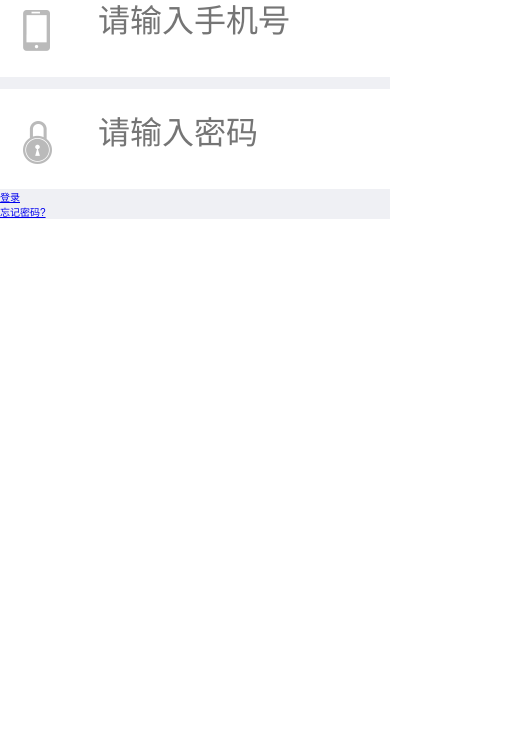
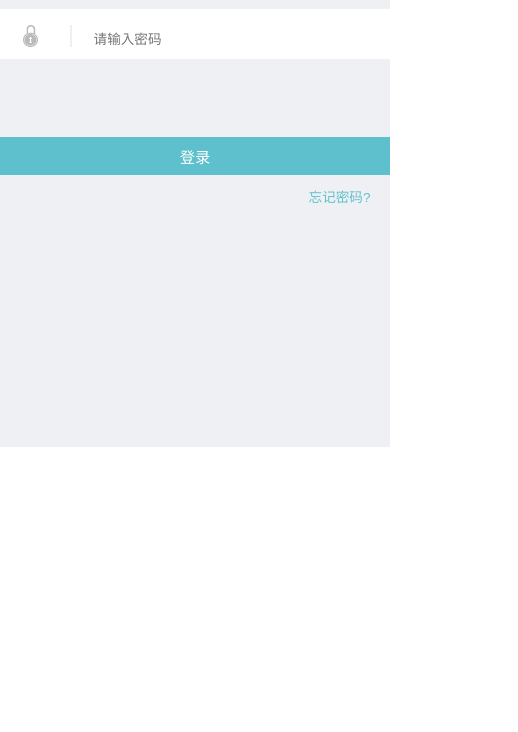
Before and after one commit to Tyno945/CSSTASK, a plain HTML site: page task4/task4.html in a window 390 px wide. Shown: the part 112-844 px from the top of the page, 518 px wide, since content can reach past the window. Drawn offline with Linux system fonts and the light colour scheme.

Commit message:
complete task4

```diff
--- a/task3/css/task3.css
+++ b/task3/css/task3.css
@@ -103,7 +103,7 @@ a {
     position: relative;
     left: 35%;
 }
-/*以下进行手机响应式设计*/
+/*以下进行手机自适应设计*/
 @media screen and (max-width: 580px){
     html {
         font-size: 42.5%;
--- a/task4/css/task4.css
+++ b/task4/css/task4.css
@@ -45,6 +45,10 @@ body {
     right: 5%;
 }
 
+.main {
+    height: 1008px;
+}
+
 form div {
     position: relative;
     height: 100px;
@@ -56,10 +60,52 @@ form img {
     position: absolute;
     top: 32%;
     left: 6%;
+    border-right: 2px solid #efefef;
+    padding-right: 8%;
 }
 input {
     border: 0;
     font-size: 3.2em;
-    padding: 10px 0 10px 20px;
+    padding: 2% 0 2% 4%;
     margin: 4% 0 0 20%;
+    color: #cccccc;
 }
+
+.login {
+    font-size: 3.6em;
+    text-align: center;
+    margin-top: 20%;
+    background: #5fc0cd;
+    padding: 2% 0;
+}
+
+.login a {
+    color: #ffffff;
+    text-decoration: none;
+}
+
+.forgetpwd {
+    color: #5fc0cd;
+    text-decoration: none;
+    font-size: 3.2em;
+    float: right;
+    margin-right: 5%;
+    margin-top: 3%;
+}
+
+/*以下进行手机自适应设计*/
+@media screen and (max-width: 580px){
+    html {
+        font-size: 42.5%;
+    }
+    .main{
+        height: 500px;
+    }
+    form img {
+        width: 15px;
+    }
+    form div {
+        height: 50px;
+        margin-top: 12px;
+    }
+}
--- a/task4/task4.html
+++ b/task4/task4.html
@@ -13,13 +13,13 @@
         <p>登录</p>
         <a class="register" href="#">注册</a>
     </div>
-    <div class="mian">
+    <div class="main">
         <form action="">
             <div class="phone"><img src="img/ico_phone.png" alt="ico_phone"><input type="text" name="phone" placeholder="请输入手机号"></div>
             <div class="password"><img src="img/ico_pwd.png" alt="ico_pwd"><input type="password" name="pwd" placeholder="请输入密码"></div>
         </form>
-        <div><a href="#">登录</a></div>
-        <a href="#">忘记密码?</a>
+        <div class="login"><a href="#">登录</a></div>
+        <a class="forgetpwd" href="#">忘记密码?</a>
     </div>
 </div>
 </body>
```
